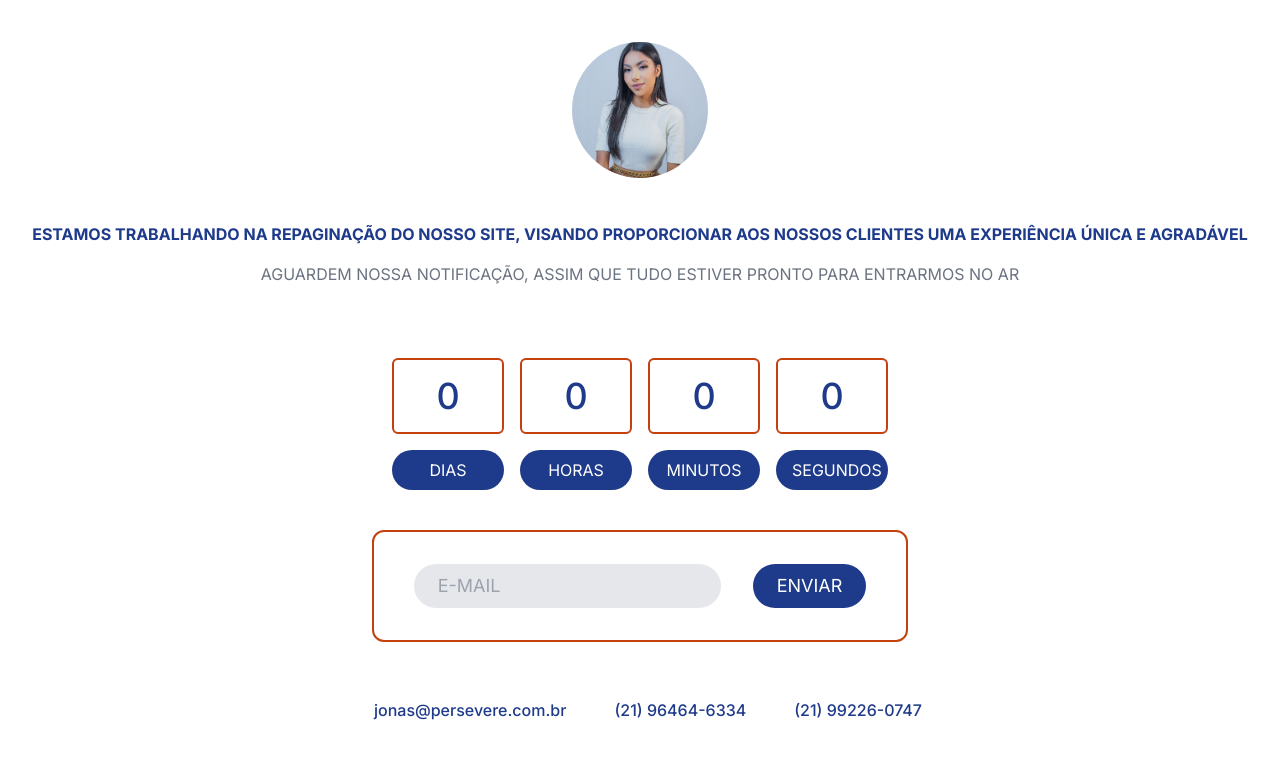
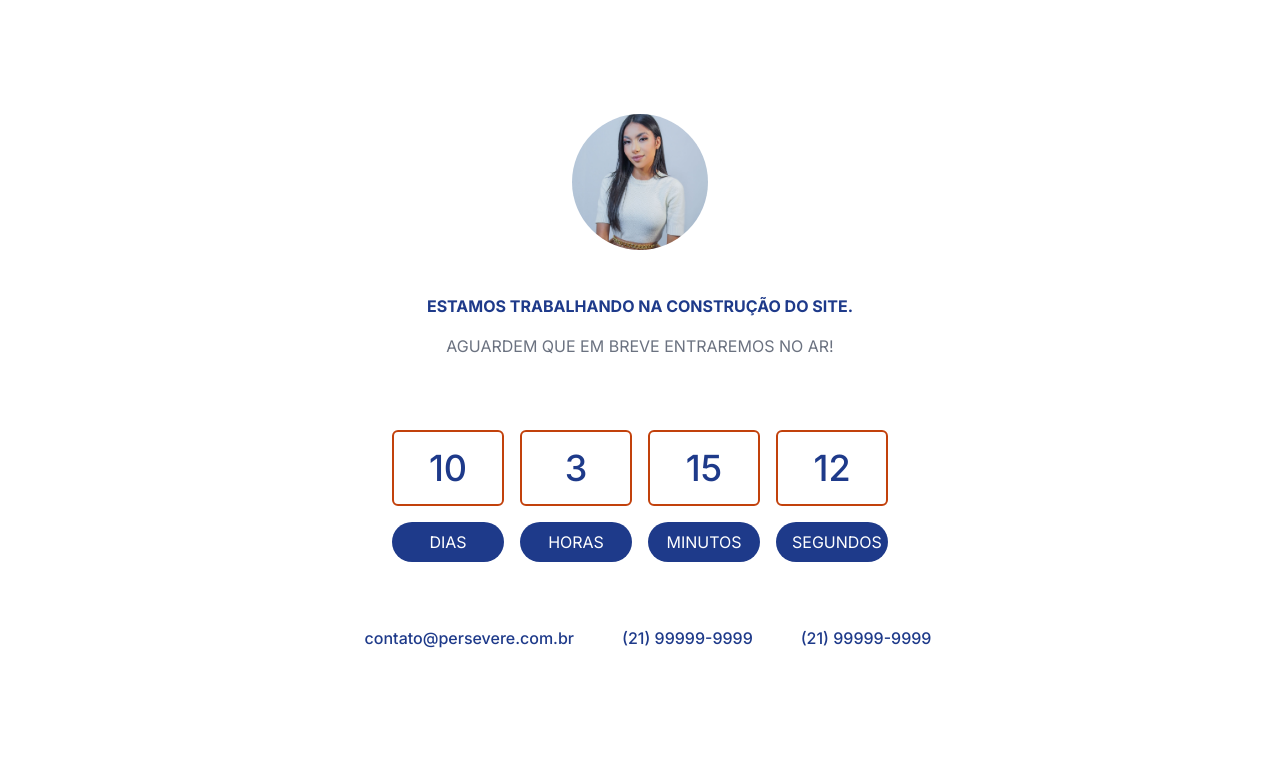
Before and after one commit to fabiofreitasbr/brunabrum, a Next.js app: page / in a window 1280 px wide. Shown: the top 758 px of the page. Built offline with nearby package versions, Linux system fonts and the light colour scheme.

Commit message:
Construção 1

```diff
--- a/app/layout.tsx
+++ b/app/layout.tsx
@@ -5,8 +5,8 @@ import "./globals.css";
 const inter = Inter({ subsets: ["latin"] });
 
 export const metadata: Metadata = {
-  title: "Create Next App",
-  description: "Generated by create next app",
+  title: "Bruna Brum",
+  description: "Cantora",
 };
 
 export default function RootLayout({
--- a/app/page.tsx
+++ b/app/page.tsx
@@ -8,54 +8,45 @@ export default function Home() {
                 <Image width={150} height={150} src={BrunaBrum} className="rounded-full border-2 md:border-4 border-white mx-auto w-24 md:w-36" alt="" />
             </h1>
             <div className="my-6 text-center">
-                <div className="text-md my-4 font-bold uppercase text-blue-900">Estamos trabalhando na repaginação do  nosso Site, visando proporcionar aos nossos clientes uma experiência única e agradável</div>
-                <div className="text-md my-4 font-normal uppercase text-gray-500">Aguardem nossa notificação, assim que tudo estiver pronto para entrarmos no ar</div>
+                <div className="text-md my-4 font-bold uppercase text-blue-900">Estamos trabalhando na construção do site.</div>
+                <div className="text-md my-4 font-normal uppercase text-gray-500">Aguardem que em breve entraremos no ar!</div>
             </div>
             <div className="my-4 w-full flex justify-center gap-x-2 md:gap-x-4">
                 <div className="text-center w-14 sm:w-28">
-                    <div className="count bg-white my-4 p-2 md:p-4 text-xl md:text-4xl font-medium text-blue-900 border-2 border-orange-700 rounded-md">0</div>
+                    <div className="count bg-white my-4 p-2 md:p-4 text-xl md:text-4xl font-medium text-blue-900 border-2 border-orange-700 rounded-md">10</div>
                     <div className="bg-blue-900 text-[8px] sm:text-xs md:text-base my-2 px-2 md:px-4 py-2 rounded-full text-white">DIAS</div>
                 </div>
                 <div className="text-center w-14 sm:w-28">
-                    <div className="count bg-white my-4 p-2 md:p-4 text-xl md:text-4xl font-medium text-blue-900 border-2 border-orange-700 rounded-md">0</div>
+                    <div className="count bg-white my-4 p-2 md:p-4 text-xl md:text-4xl font-medium text-blue-900 border-2 border-orange-700 rounded-md">3</div>
                     <div className="bg-blue-900 text-[8px] sm:text-xs md:text-base my-2 px-2 md:px-4 py-2 rounded-full text-white">HORAS</div>
                 </div>
                 <div className="text-center w-14 sm:w-28">
-                    <div className="count bg-white my-4 p-2 md:p-4 text-xl md:text-4xl font-medium text-blue-900 border-2 border-orange-700 rounded-md">0</div>
+                    <div className="count bg-white my-4 p-2 md:p-4 text-xl md:text-4xl font-medium text-blue-900 border-2 border-orange-700 rounded-md">15</div>
                     <div className="bg-blue-900 text-[8px] sm:text-xs md:text-base my-2 px-2 md:px-4 py-2 rounded-full text-white">MINUTOS</div>
                 </div>
                 <div className="text-center w-14 sm:w-28">
-                    <div className="count bg-white my-4 p-2 md:p-4 text-xl md:text-4xl font-medium text-blue-900 border-2 border-orange-700 rounded-md">0</div>
+                    <div className="count bg-white my-4 p-2 md:p-4 text-xl md:text-4xl font-medium text-blue-900 border-2 border-orange-700 rounded-md">12</div>
                     <div className="bg-blue-900 text-[8px] sm:text-xs md:text-base my-2 px-2 md:px-4 py-2 rounded-full text-white">SEGUNDOS</div>
                 </div>
             </div>
 
-            <div className="my-4 flex gap-x-4 border-2 bg-white border-orange-700 rounded-xl p-2 md:p-6">
-                <form action="" method="post">
-                    <div className="flex justify-center flex-col md:flex-row">
-                        <input type="text" placeholder="E-MAIL" className="bg-gray-200 rounded-full py-1 md:py-2 my-2 px-6 text-lg mx-4" />
-                            <button className="bg-blue-900 rounded-full py-1 md:py-2 my-2 px-6 text-lg text-white mx-4 uppercase">Enviar</button>
-                    </div>
-                </form>
-            </div>
-
             <div className="my-4 flex md:flex-row flex-col gap-x-4 rounded-xl p-2">
-                <a href="mailto:jonas@persevere.com.br" target="_blank">
+                <a href="mailto:contato@persevere.com.br" target="_blank">
                     <div className="my-2 md:my-4 flex text-base font-medium text-blue-900 justify-center items-center">
                         <i className="fa-regular fa-envelope text-orange-700 text-xl mx-2"></i>
-                        <div className="mx-2">jonas@persevere.com.br</div>
+                        <div className="mx-2">contato@persevere.com.br</div>
                     </div>
                 </a>
                 <a href="tel:+5521964646334" target="_blank">
                     <div className="my-4 flex base-xl font-medium text-blue-900 justify-center items-center">
                         <i className="fa-solid fa-phone text-orange-700 text-xl mx-2"></i>
-                        <div className="mx-2">(21) 96464-6334</div>
+                        <div className="mx-2">(21) 99999-9999</div>
                     </div>
                 </a>
                 <a href="https://api.whatsapp.com/send?phone=5521992260747" target="_blank">
                     <div className="my-2 md:my-4 flex text-base font-medium text-blue-900 justify-center items-center">
                         <i className="fa-brands fa-whatsapp text-orange-700 text-xl mx-2"></i>
-                        <div className="mx-2">(21) 99226-0747</div>
+                        <div className="mx-2">(21) 99999-9999</div>
                     </div>
                 </a>
             </div>
```
